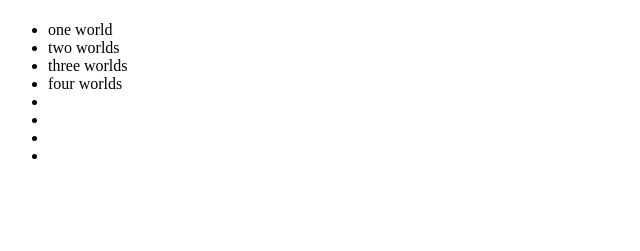
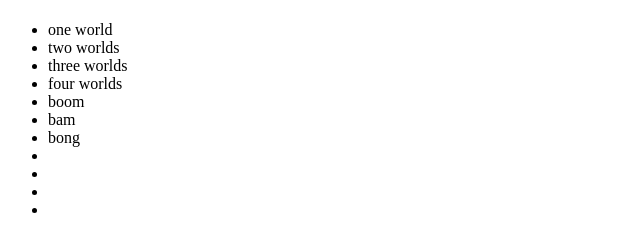
Before and after one commit to portojs/portojs, a plain HTML site: page index.html in a window 1280 px wide. Shown: the part 59-310 px from the top of the page, without its empty margins (0-640 px from the left). Drawn offline with Linux system fonts and the light colour scheme.

Commit message:
enclosed folder

```diff
--- a/index.html
+++ b/index.html
@@ -11,6 +11,11 @@
         <li>two worlds</li>
         <li>three worlds</li>
         <li>four worlds</li>
+        <u1>
+            <li>boom</li>
+            <li>bam</li>
+            <li>bong</li>
+        </u1>
         <li></li>
         <li></li>
         <li></li>
```
